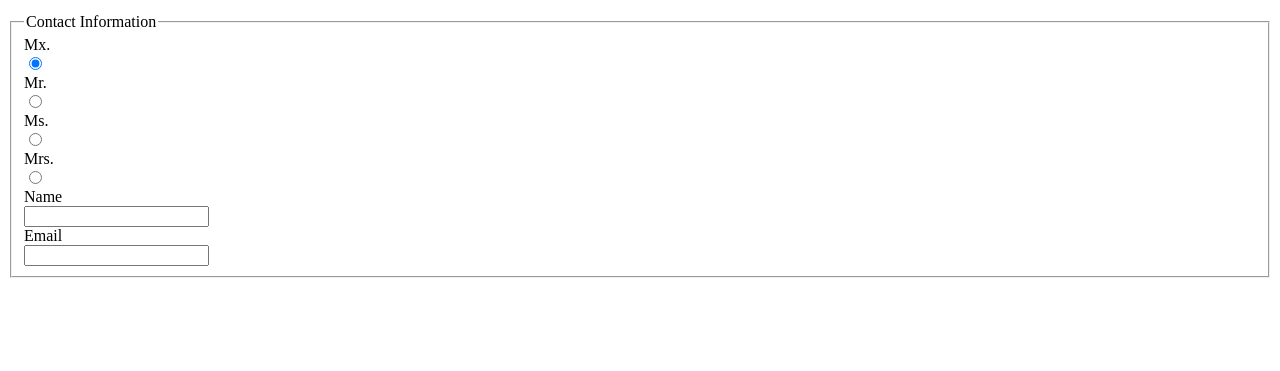
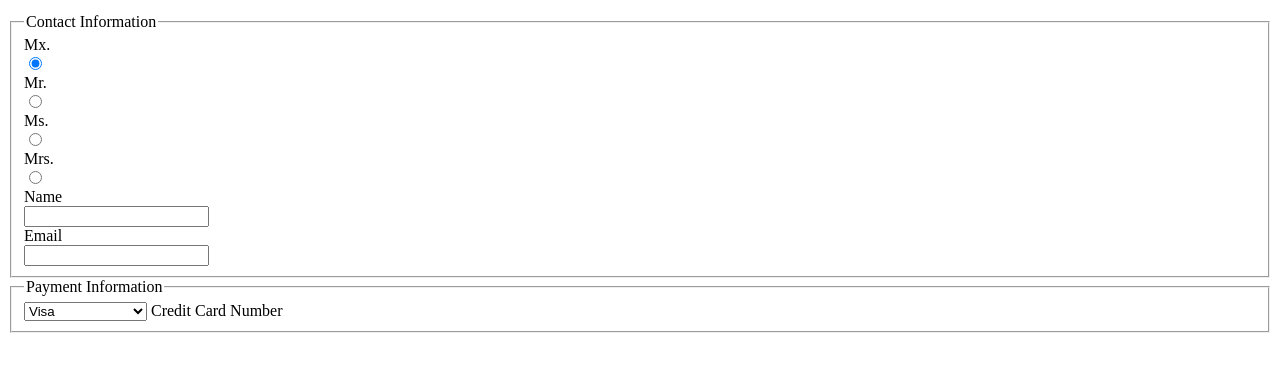
Before and after one commit to 10-5-pursuit/lab-intro-to-forms, a website: page index.html in a window 1280 px wide. Shown: the part 101-472 px from the top of the page. Drawn offline with Linux system fonts and the light colour scheme.

Commit message:
Met requirements for Dropdown

```diff
--- a/index.html
+++ b/index.html
@@ -33,6 +33,20 @@
 
     </fieldset>
 
+    <fieldset>
+        <legend>Payment Information</legend>
+        <select id="cardType" name="cardType" required>
+
+            <option value="visa">Visa</option>
+            <option value="mastercard">Mastercard</option>
+            <option value="american-express">America Express</option>
+            <option value="Discover">Discover</option>
+
+        </select>
+        <label for="cardType">Credit Card Number</label>
+
+    </fieldset>
+
 
 
 </body>
```
